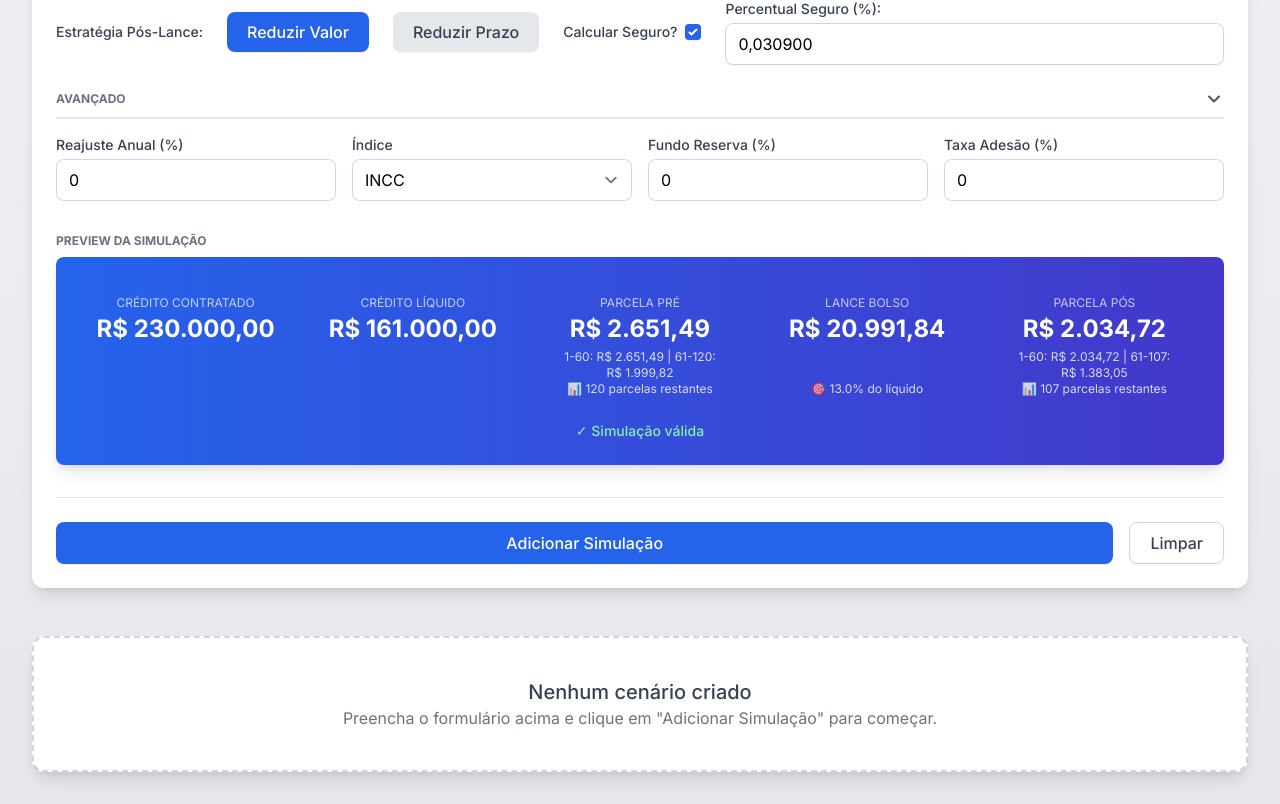
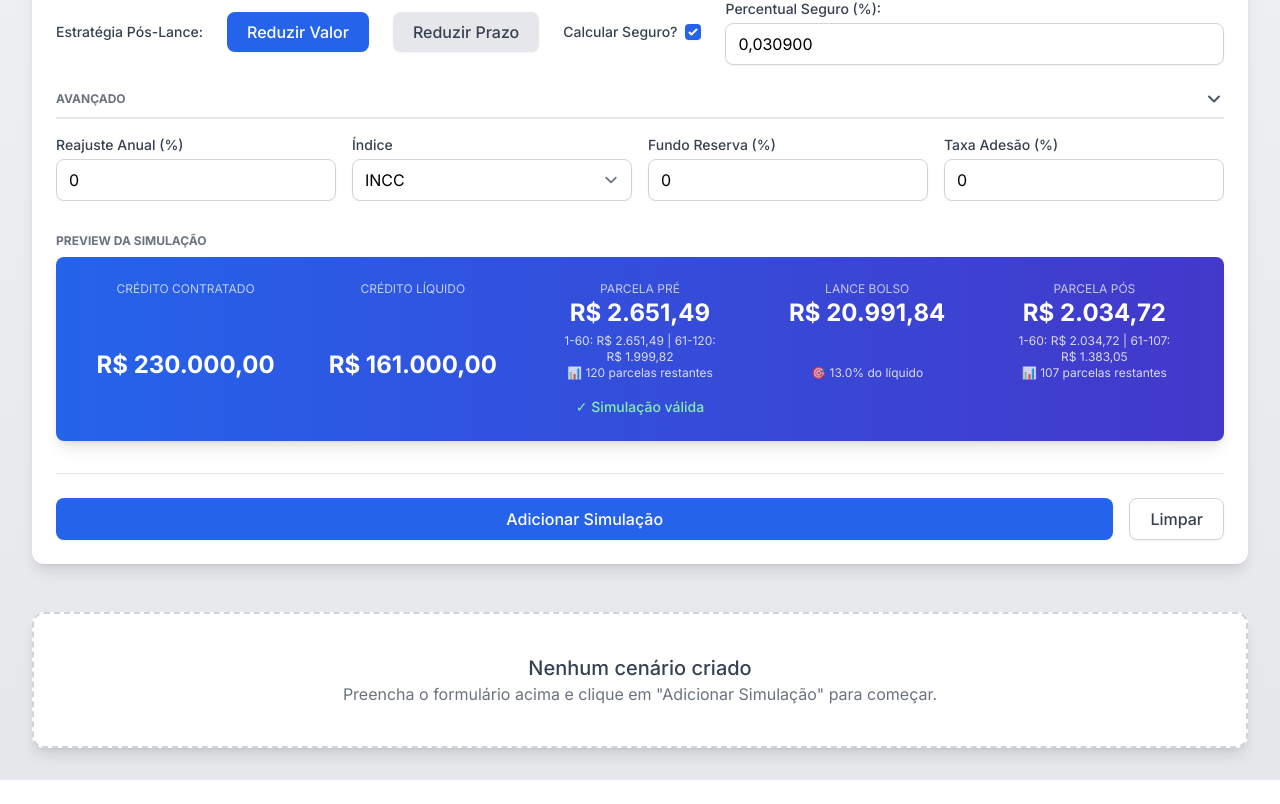
Before and after one commit to MarcoBolsa/simulador-v3-main, a React (Create React App) app: page / in a window 1280 px wide. Shown: the part 1100-1904 px from the top of the page. After the commit the page ends 1880 px from the top, so only its background shows below. Built offline with nearby package versions, Linux system fonts and the light colour scheme; the HTML template or start-up script is replaced by a standard one.

Commit message:
Update AdicionarSimulacao.js

```diff
--- a/src/components/AdicionarSimulacao.js
+++ b/src/components/AdicionarSimulacao.js
@@ -1,10 +1,11 @@
 /*
- * ARQUIVO: /src/components/AdicionarSimulacao.js (VERSÃO 3.26 - LAYOUT CORRIGIDO + FORMULÁRIO LIMPO)
+ * ARQUIVO: /src/components/AdicionarSimulacao.js (VERSÃO 3.26 - CORRIGIDA)
  *
- * O QUE MUDOU:
- * - O formulário está 100% limpo (baseado no backup V3.12).
- * - O 'PreviewSimulacao' foi corrigido para não cortar o texto,
- * usando 'flex flex-col', 'h-full', e 'mt-auto'.
+ * CORREÇÕES APLICADAS:
+ * 1. Bug de UI/Layout (Preview Roxo):
+ * - Removida a classe 'truncate' dos detalhes da Parcela Pré/Pós.
+ * - Adicionadas classes 'flex flex-col h-full' aos 5 cards para uniformizar altura.
+ * - Adicionada classe 'mt-auto pt-1' aos blocos de detalhes para alinhamento na base.
  */
 import React from 'react';
 import { Accordion } from './Accordion';
@@ -13,7 +14,7 @@ import { useSimulador } from '../context/SimuladorProvider';
 
 const formatCurrency = (value) => new Intl.NumberFormat('pt-BR', { style: 'currency', currency: 'BRL' }).format(value || 0);
 
-// --- Sub-Bloco: O Preview Roxo (COM LAYOUT V3.26 CORRIGIDO) ---
+// --- Sub-Bloco: O Preview Roxo ---
 const PreviewSimulacao = () => {
   const { preview, calculos } = useSimulador(); // Pega o 'calculos' para o alerta
 
@@ -32,60 +33,42 @@ const PreviewSimulacao = () => {
   return (
     <div className="bg-gradient-to-r from-blue-600 to-indigo-700 text-white p-6 rounded-lg shadow-lg">
       <div className="grid grid-cols-2 md:grid-cols-5 gap-4 text-center">
-
-  			{/* Card 1: Crédito Contratado */}
-  			<div className="flex flex-col p-2 h-full"> {/* ADICIONADO flex-col h-full */}
-  				<div> {/* Wrapper do topo */}
+        {/* Crédito Contratado - CORRIGIDO: Adicionado flex flex-col h-full */}
+        <div className="flex flex-col h-full">
           <label className="text-xs uppercase opacity-70">Crédito Contratado</label>
-  					<p className="text-lg md:text-2xl font-bold">{formatCurrency(preview.creditoContratado)}</p>
+          <p className="text-lg md:text-2xl font-bold mt-auto">{formatCurrency(preview.creditoContratado)}</p>
         </div>
+        {/* Crédito Líquido - CORRIGIDO: Adicionado flex flex-col h-full */}
+        <div className="flex flex-col h-full">
+          <label className="text-xs uppercase opacity-70">Crédito Líquido</label>
+          <p className="text-lg md:text-2xl font-bold mt-auto">{formatCurrency(preview.creditoLiquido)}</p>
         </div>
-
-  			{/* Card 2: Crédito Líquido */}
-  			<div className="flex flex-col p-2 h-full"> {/* ADICIONADO flex-col h-full */}
-  				<div> {/* Wrapper do topo */}
-  					<label className="text-xs uppercase opacity-70">Crédito Líquido</label>
-  					<p className="text-lg md:text-2xl font-bold">{formatCurrency(preview.creditoLiquido)}</p>
-  				</div>
-  			</div>
-
-  			{/* Card 3: Parcela Pré */}
-  			<div className="flex flex-col p-2 h-full"> {/* ADICIONADO flex-col h-full */}
-                {/* Wrapper do topo */}
-                <div>
+        {/* Parcela Pré - CORRIGIDO: Adicionado flex flex-col h-full */}
+        <div className="flex flex-col h-full">
           <label className="text-xs uppercase opacity-70">Parcela Pré</label>
           <p className="text-lg md:text-2xl font-bold">{formatCurrency(preview.parcelaPre.valor)}</p>
-                </div>
-                {/* Wrapper da base */}
-                <div className="mt-auto pt-1"> {/* ADICIONADO mt-auto */}
-      				<p className="text-xs opacity-80" title={preview.parcelaPre.detalhes}>{preview.parcelaPre.detalhes}</p> {/* REMOVIDO truncate */}
+          {/* CORREÇÃO V3.26: Envolto em div mt-auto e 'truncate' removido */}
+          <div className="mt-auto pt-1">
+            <p className="text-xs opacity-80" title={preview.parcelaPre.detalhes}>{preview.parcelaPre.detalhes}</p>
             <p className="text-xs opacity-80">📊 {preview.parcelaPre.parcelasRestantes} parcelas restantes</p>
           </div>
         </div>
-
-  			{/* Card 4: Lance Bolso */}
-  			<div className="flex flex-col p-2 h-full"> {/* ADICIONADO flex-col h-full */}
-                {/* Wrapper do topo */}
-                <div>
+        {/* Lance Bolso - CORRIGIDO: Adicionado flex flex-col h-full */}
+        <div className="flex flex-col h-full">
           <label className="text-xs uppercase opacity-70">Lance Bolso</label>
           <p className="text-lg md:text-2xl font-bold">{formatCurrency(preview.lanceBolso)}</p>
-                </div>
-                {/* Wrapper da base */}
-                <div className="mt-auto pt-1"> {/* ADICIONADO mt-auto */}
+          {/* CORREÇÃO V3.26: Envolto em div mt-auto */}
+          <div className="mt-auto pt-1">
             <p className="text-xs opacity-80">🎯 {((preview.lanceBolso / (preview.creditoLiquido || 1)) * 100).toFixed(1)}% do líquido</p>
           </div>
         </div>
-
-  			{/* Card 5: Parcela Pós */}
-  			<div className="flex flex-col p-2 h-full"> {/* ADICIONADO flex-col h-full */}
-                {/* Wrapper do topo */}
-                <div>
+        {/* Parcela Pós - CORRIGIDO: Adicionado flex flex-col h-full */}
+        <div className="flex flex-col h-full">
           <label className="text-xs uppercase opacity-70">Parcela Pós</label>
           <p className="text-lg md:text-2xl font-bold">{formatCurrency(preview.parcelaPos.valor)}</p>
-                </div>
-                {/* Wrapper da base */}
-                <div className="mt-auto pt-1"> {/* ADICIONADO mt-auto */}
-      				 <p className="text-xs opacity-80" title={preview.parcelaPos.detalhes}>{preview.parcelaPos.detalhes}</p> {/* REMOVIDO truncate */}
+           {/* CORREÇÃO V3.26: Envolto em div mt-auto e 'truncate' removido */}
+           <div className="mt-auto pt-1">
+             <p className="text-xs opacity-80" title={preview.parcelaPos.detalhes}>{preview.parcelaPos.detalhes}</p>
              <p className="text-xs opacity-80">📊 {preview.parcelaPos.parcelasRestantes} parcelas restantes</p>
            </div>
         </div>
@@ -98,7 +81,7 @@ const PreviewSimulacao = () => {
 };
 
 
-// Bloco Principal (FORMULÁRIO 100% LIMPO - V3.12)
+// Bloco Principal
 export const AdicionarSimulacao = () => {
   const {
     form,
@@ -304,7 +287,7 @@ export const AdicionarSimulacao = () => {
          )}
       </SubAccordion>
 
-  	  {/* --- Pós-Lance e Seguro --- */}
+      {/* --- LAYOUT CORRIGIDO: Pós-Lance e Seguro --- */}
       <div className="mt-6 pt-6 border-t">
         <div className="flex flex-wrap items-center gap-6">
            <label className="text-sm font-medium text-gray-700">Estratégia Pós-Lance:</label>
@@ -373,7 +356,7 @@ export const AdicionarSimulacao = () => {
         <button
           className="btn-secondary"
           onClick={limparFormulario}
-SO  		>
+        >
           Limpar
         </button>
       </div>
```
Lines whose indentation alone changed are shown as unchanged.
